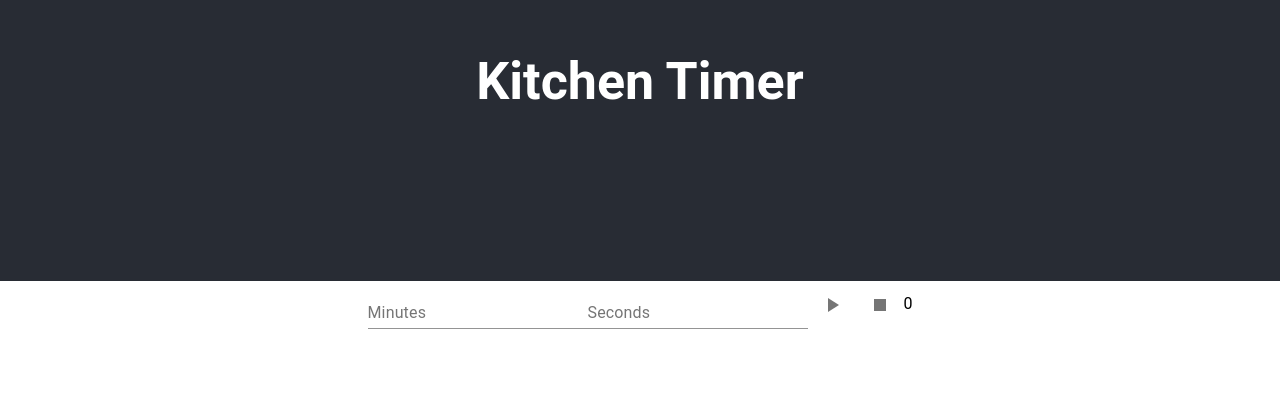
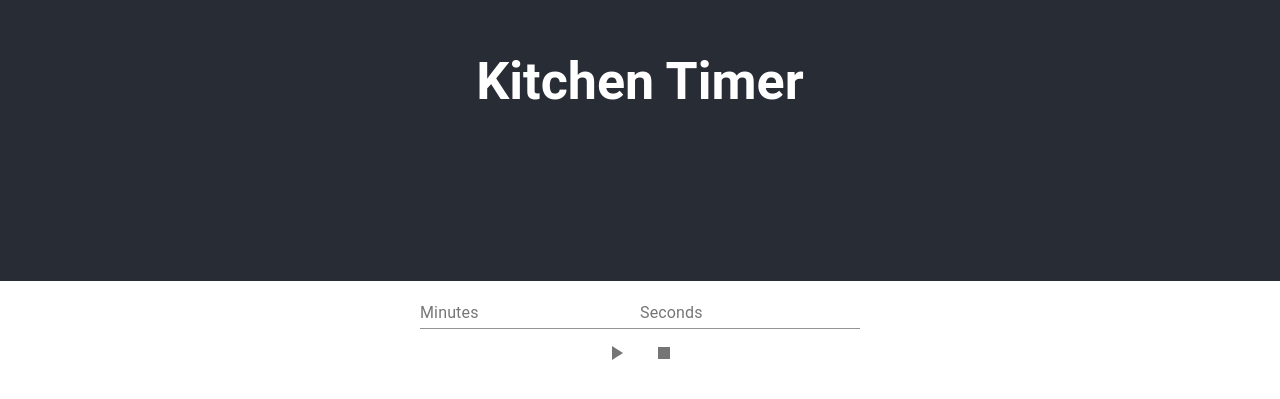
Before and after one commit to ajclaasen/kitchen-timer, a React (Create React App) app: page / in a window 1280 px wide. Shown: the part 119-518 px from the top of the page. Built offline with nearby package versions, Linux system fonts and the light colour scheme.

Commit message:
Add TimeInput component

```diff
--- a/src/UI/KitchenTimer.tsx
+++ b/src/UI/KitchenTimer.tsx
@@ -2,57 +2,37 @@ import React, { Component } from 'react';
 
 import { TextField } from '@material-ui/core';
 
+import Timer from '../time/Timer';
+import TimeInput from './TimeInput';
 import PlayPauseButton from './PlayPauseButton';
 import StopButton from './StopButton';
 
-import { minutesAndSecondsToTime } from '../timeHelpers';
+import { minutesAndSecondsToTime } from '../time/timeHelpers';
 
-interface Time {
-  time?: number;
-  minutes?: number;
-  seconds?: number;
+interface KitchenTimerProps {
+  duration?: number;
   playing?: boolean;
 }
 
-class KitchenTimer extends Component<{}, Time>  {
-  constructor(props:Time) {
+interface KitchenTimerState {
+  duration?: number;
+  playing?: boolean;
+}
+
+class KitchenTimer extends Component<KitchenTimerProps, KitchenTimerState>  {
+
+  constructor(props:KitchenTimerProps) {
     super(props);
 
     this.state = {
-      time: props.time,
-      minutes: props.minutes,
-      seconds: props.seconds,
+      duration: props.duration,
       playing: props.playing,
     };
   }
 
   static defaultProps = {
-    time: 0,
-    minutes: 0,
-    seconds: 0,
+    duration: 0,
     playing: false,
-  };
-
-  handleMinutes = (event: React.ChangeEvent<HTMLInputElement>) => {
-    const minutes = Number(event.currentTarget.value);
-    const seconds = this.state.seconds!;
-    const time = minutesAndSecondsToTime(minutes, seconds);
-
-    this.setState({
-      minutes: minutes,
-      time: time,
-    });
-  };
-
-  handleSeconds = (event: React.ChangeEvent<HTMLInputElement>) => {
-    const minutes = this.state.minutes!;
-    const seconds = Number(event.currentTarget.value);
-    const time = minutesAndSecondsToTime(minutes, seconds);
-
-    this.setState({
-      seconds: seconds,
-      time: time,
-    });
   };
 
   togglePlaying = () => {
@@ -61,33 +41,17 @@ class KitchenTimer extends Component<{}, Time>  {
     });
   };
 
+  onInputChange = (milliseconds:number) => {
+    console.log(milliseconds);
+  }
+
   render() {
     return (
-      <form autoComplete="off">
-
-        <TextField
-          id="minutes-field"
-          label="Minutes"
-          type="number"
-          disabled={this.state.playing}
-          InputProps={{inputProps: {min:0}}}
-          onChange={this.handleMinutes}
-        />
-
-        <TextField
-          id="seconds-field"
-          label="Seconds"
-          type="number"
-          InputProps={{inputProps: {min:0}}}
-          disabled={this.state.playing}
-          onChange={this.handleSeconds}
-        />
-
+      <div>
+        <TimeInput enabled={!this.state.playing} onChange={this.onInputChange} />
         <PlayPauseButton playing={this.state.playing} onClick={this.togglePlaying} />
         <StopButton />
-        {this.state.time}
-
-      </form>
+      </div>
     );
   };
 };
--- /dev/null
+++ b/src/UI/TimeInput.tsx
@@ -0,0 +1,64 @@
+import React, { Component } from 'react';
+
+import { TextField } from '@material-ui/core';
+
+interface TimeInputProps {
+  onChange?: (arg0:number) => void,
+  enabled?: boolean,
+}
+
+class TimeInput extends Component<TimeInputProps> {
+  minutes = 0;
+  seconds = 0;
+
+  static defaultProps = {
+    onChange: () => {},
+    enabled: true,
+  };
+
+  updateMinutes = (event: React.ChangeEvent<HTMLInputElement>) => {
+    this.minutes = Number(event.currentTarget.value);
+
+    this.onChange();
+  }
+
+  updateSeconds = (event: React.ChangeEvent<HTMLInputElement>) => {
+    this.seconds = Number(event.currentTarget.value);
+
+    this.onChange();
+  }
+
+  onChange = () => {
+    const timeInMilliseconds = (this.minutes * 60 * 1000) + (this.seconds * 1000);
+
+    this.props.onChange!(timeInMilliseconds);
+  }
+
+  render() {
+    return (
+      <form autoComplete="off">
+
+        <TextField
+          id="minutes-field"
+          label="Minutes"
+          type="number"
+          disabled={!this.props.enabled}
+          InputProps={{inputProps: { min:0 }}}
+          onChange={this.updateMinutes}
+        />
+
+        <TextField
+          id="seconds-field"
+          label="Seconds"
+          type="number"
+          disabled={!this.props.enabled}
+          InputProps={{inputProps: { min:0 }}}
+          onChange={this.updateSeconds}
+        />
+
+      </form>
+    )
+  }
+}
+
+export default TimeInput;
```
Also changed, not shown: 1 other file (tests, documents, lock files or other folders).
